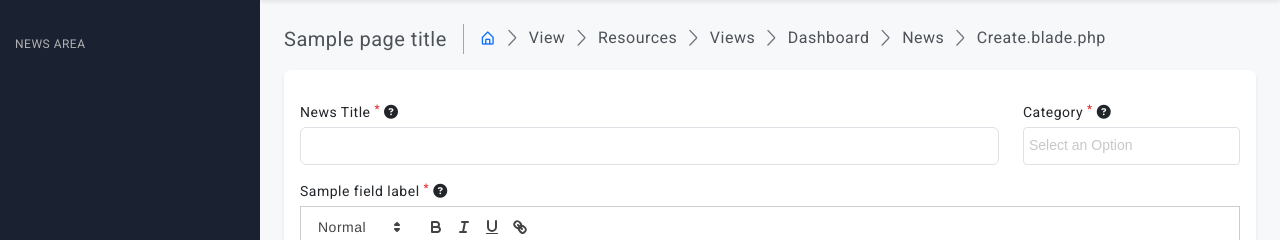
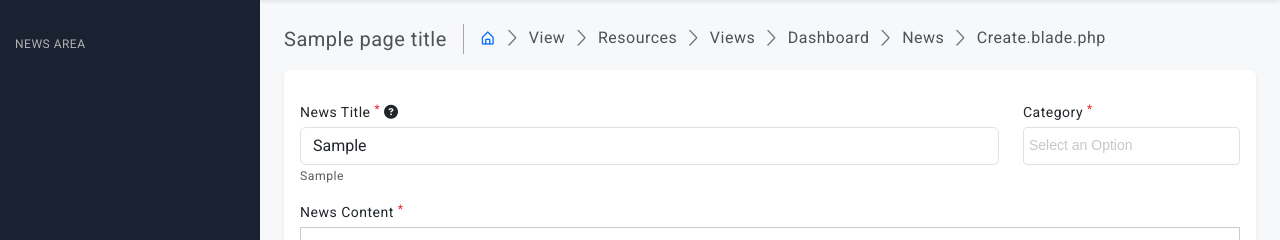
Before and after one commit to rhrony09/pennsylvania_news, a Laravel app: template resources/views/dashboard/News/create.blade.php in a window 1280 px wide. Shown: the part 60-300 px from the top of the page. Run offline with Laravel 10, Linux system fonts and the light colour scheme; data comes from the database, SQL or seed files in the repository; the template is opened without the code that fills it: most values are stand-ins (such as "Sample title", 1, 10 or a date in 2020); data that the repository does not hold is empty.

Commit message:
textarea component fixed

```diff
--- a/resources/views/dashboard/News/create.blade.php
+++ b/resources/views/dashboard/News/create.blade.php
@@ -19,7 +19,7 @@
                         </x-forms.select>
                     </div>
                     <div class="col-md-12">
-                        <x-forms.textareaQuill fieldId="content" fieldLabel="News Content" fieldName="content"></x-forms.textareaQuill>
+                        <x-forms.textarea-quill fieldId="content" fieldLabel="News Content" fieldName="content"></x-forms.textarea-quill>
                     </div>
                     <div class="col-md-12">
                         <x-forms.file fieldId="featured_image" fieldLabel="Upload a Featured Image" fieldName="featured_image" allowedFileExtensions="jpg jpeg png" fieldHelp="Supported: JPG & PNG. Recommended Size: 1000x560px"></x-forms.file>
--- a/resources/views/dashboard/News/edit.blade.php
+++ b/resources/views/dashboard/News/edit.blade.php
@@ -20,7 +20,7 @@
                         </x-forms.select>
                     </div>
                     <div class="col-md-12">
-                        <x-forms.textareaQuill fieldId="content" fieldLabel="News Content" fieldName="content" :fieldRequired="true" fieldValue="{!! $news->content !!}"></x-forms.textareaQuill>
+                        <x-forms.textarea-quill fieldId="content" fieldLabel="News Content" fieldName="content" :fieldRequired="true" fieldValue="{!! $news->content !!}"></x-forms.textarea-quill>
                     </div>
                     <div class="col-md-12">
                         <x-forms.file fieldId="featured_image" fieldLabel="Upload a Featured Image" fieldName="featured_image" allowedFileExtensions="jpg jpeg png" fieldHelp="Supported: JPG & PNG. Recommended Size: 1000x560px" fieldValue="{{ asset('uploads/news/' . $news->featured_image) }}"></x-forms.file>
```
